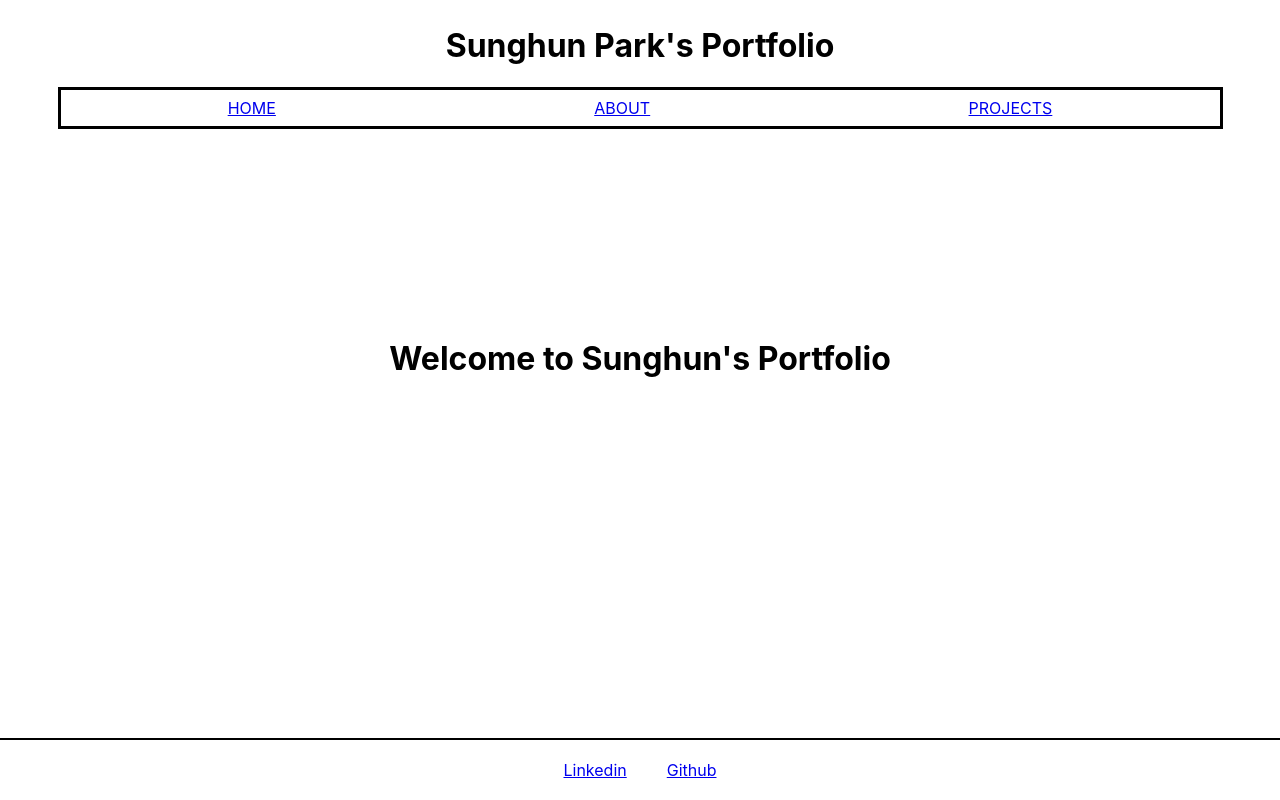
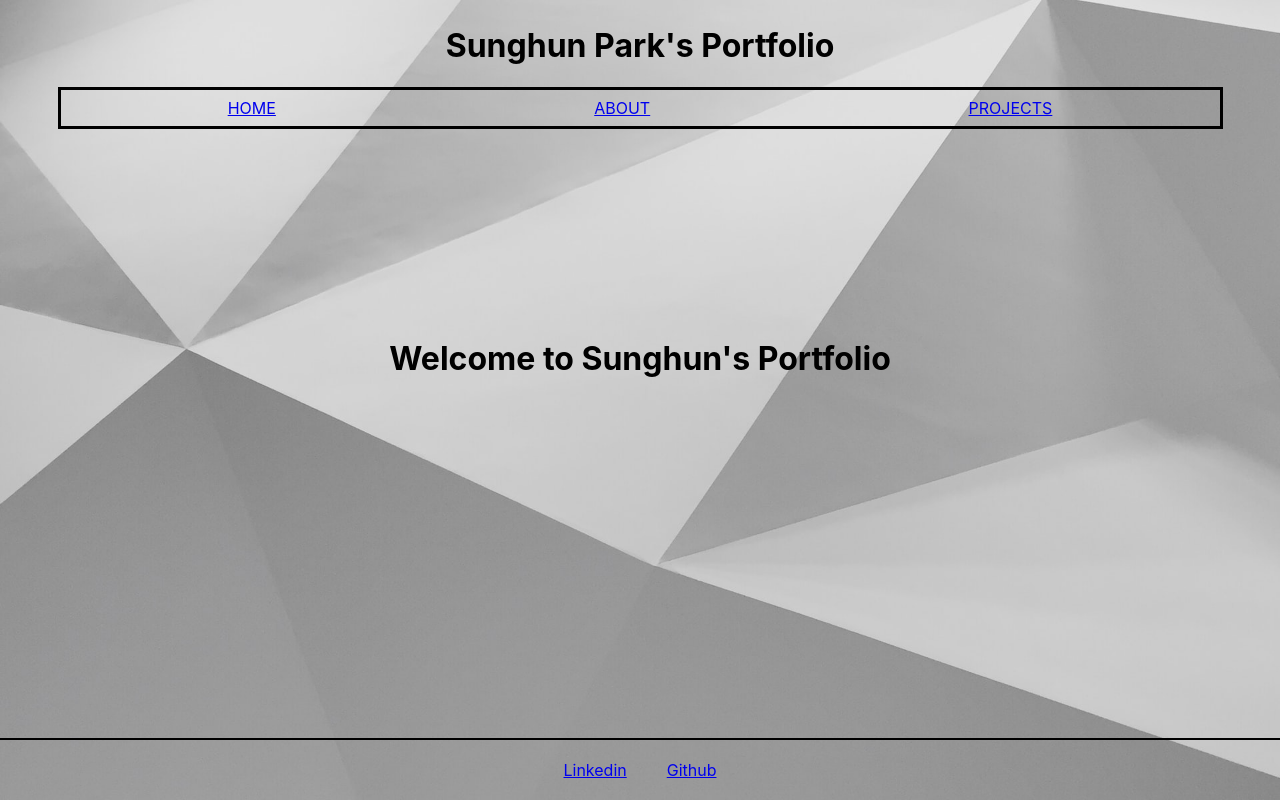
Before and after one commit to SunghunP/frontend-portfolio-react-express, a React (Create React App) app: page / in a window 1280 px wide. Built offline with nearby package versions, Linux system fonts and the light colour scheme.

Commit message:
Formatt documents

```diff
--- a/src/App.js
+++ b/src/App.js
@@ -1,4 +1,5 @@
 import './styles.sass';
+import styled from 'styled-components';
 // Import components
 import Header from './components/Header';
 import Footer from './components/Footer';
@@ -6,12 +7,18 @@ import { Route, Routes } from 'react-router-dom';
 import Home from './pages/Home';
 import Projects from './pages/Projects';
 import About from './pages/About';
+import portfolioBg from './images/portfolioBg.jpg';
+
+const StyledDiv = styled.div`
+  background-image: url(${props => props.bg});
+  background-size: cover;
+`
 
 function App() {
   const URL = "https://backend-portfolio-sunghunp.herokuapp.com/";
 
   return (
-    <div className="App">
+    <StyledDiv bg={portfolioBg} className="App">
       <Header />
       <Routes>
         <Route path="/" element={<Home />} />
@@ -19,7 +26,7 @@ function App() {
         <Route path="/about/" element={<About URL={URL} />} />
       </Routes>
       <Footer />
-    </div>
+    </StyledDiv>
   );
 };
 
--- a/src/pages/About.jsx
+++ b/src/pages/About.jsx
@@ -6,14 +6,10 @@ export default function About({ URL }) {
 
   // Function to handle api call
   const getAboutData = async () => {
-    //make api call and get response
-    const response = await fetch(URL + "about");
-    // turn response to javascript object
-    const data = await response.json();
-    // set the about state to the data
-    setAbout(data);
-    console.log(data)
-  }
+    const response = await fetch(URL + "about").then((res) => res.json());
+    setAbout(response);
+    console.log(response);
+  };
 
   // make initial call for the data
   useEffect(() => {getAboutData()}, []);
@@ -25,9 +21,8 @@ export default function About({ URL }) {
         <h3>{about.email}</h3>
         <p>{about.bio}</p>
       </div>
-    )
-
-  }
+    );
+  };
 
   return about ? loaded() : <h1>Loading...</h1>
-}
+};
--- a/src/pages/Projects.jsx
+++ b/src/pages/Projects.jsx
@@ -1,7 +1,17 @@
-import { useEffect, useState } from "react"
+import { useEffect, useState } from "react";
+import styled from 'styled-components';
+
+const StyledDiv = styled.div`
+  text-align: center;
+  margin: auto 0 ;
+  width: 100%;
+  display: flex;
+  flex-direction: column;
+  align-items: center;
+`;
 
 export default function Projects({URL}) {
-  // creat state to hold data for projects
+  // create state to hold data for projects
   const [projects, setProjects] = useState(null);
 
   // Function that fetches project data from the backend
@@ -12,19 +22,21 @@ export default function Projects({URL}) {
     const data = await response.json();
     // set data to projects
     setProjects(data);
-  }
+  };
 
   // make initial call for the data
   useEffect(() => {getProjectsData()}, []);
 
   const imgStyle = {
     maxWidth: "500px"
-  }
+  };
+
   function loaded() {
     return projects.map((project, id) => (
-      <div key={id}>
-        <h1>{}</h1>
+      <StyledDiv key={id}>
+        <h1>{project.name}</h1>
         <img src={project.image} style={imgStyle}/>
+        <div className="buttons">
           <a href={project.git}>
             <button>Github</button>
           </a>
@@ -32,8 +44,11 @@ export default function Projects({URL}) {
             <button>Go to Site</button>
           </a>
         </div>
+      </StyledDiv>
     ));
   };
 
-  return projects ? loaded() : <h1>Loading...</h1>
-}
+  return <StyledDiv className="projects-page">
+    {projects ? loaded() : <h1>Loading...</h1>}
+  </StyledDiv>
+};
```
Also changed, not shown: src/images/portfolioBg.jpg (added). Lines whose indentation alone changed are shown as unchanged.
